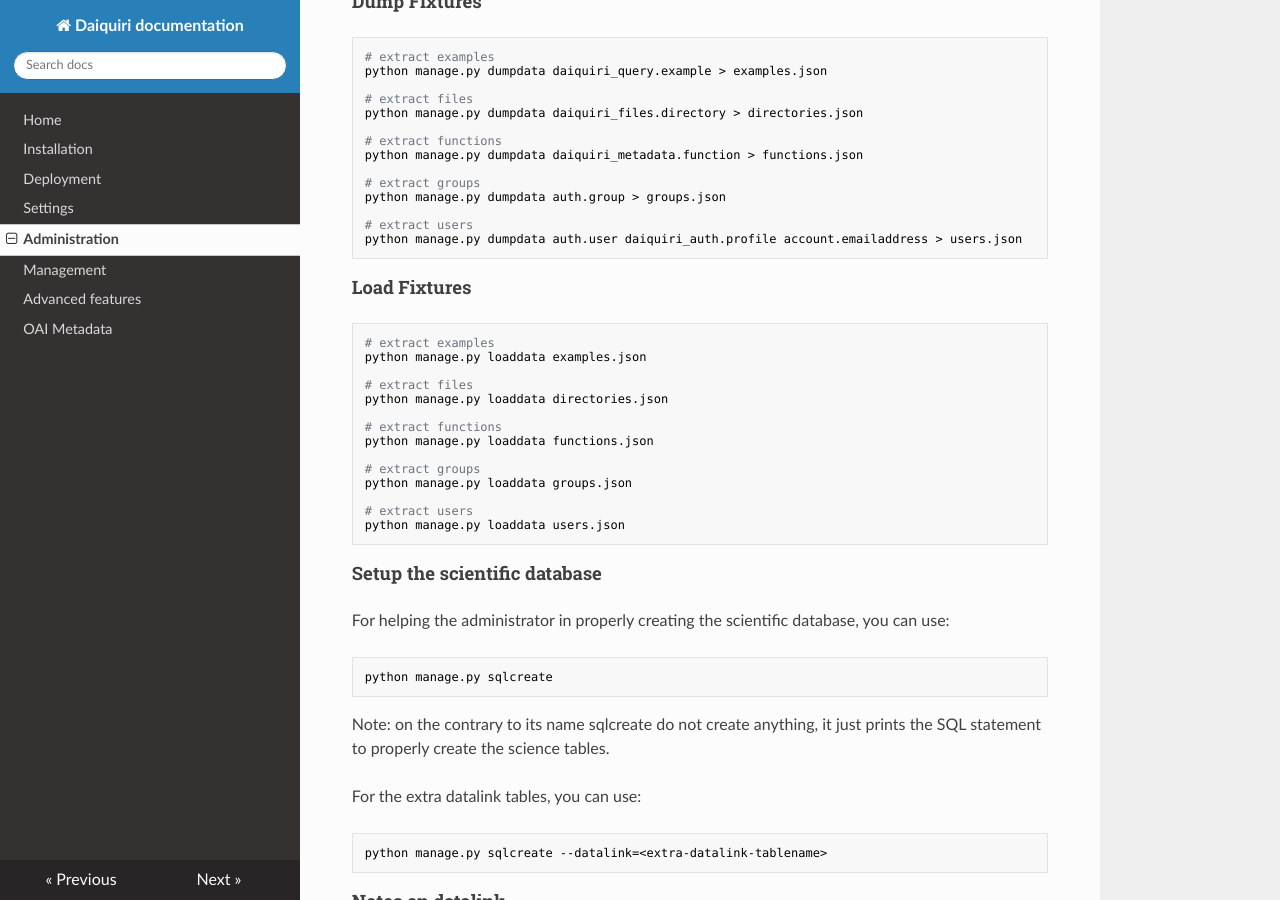
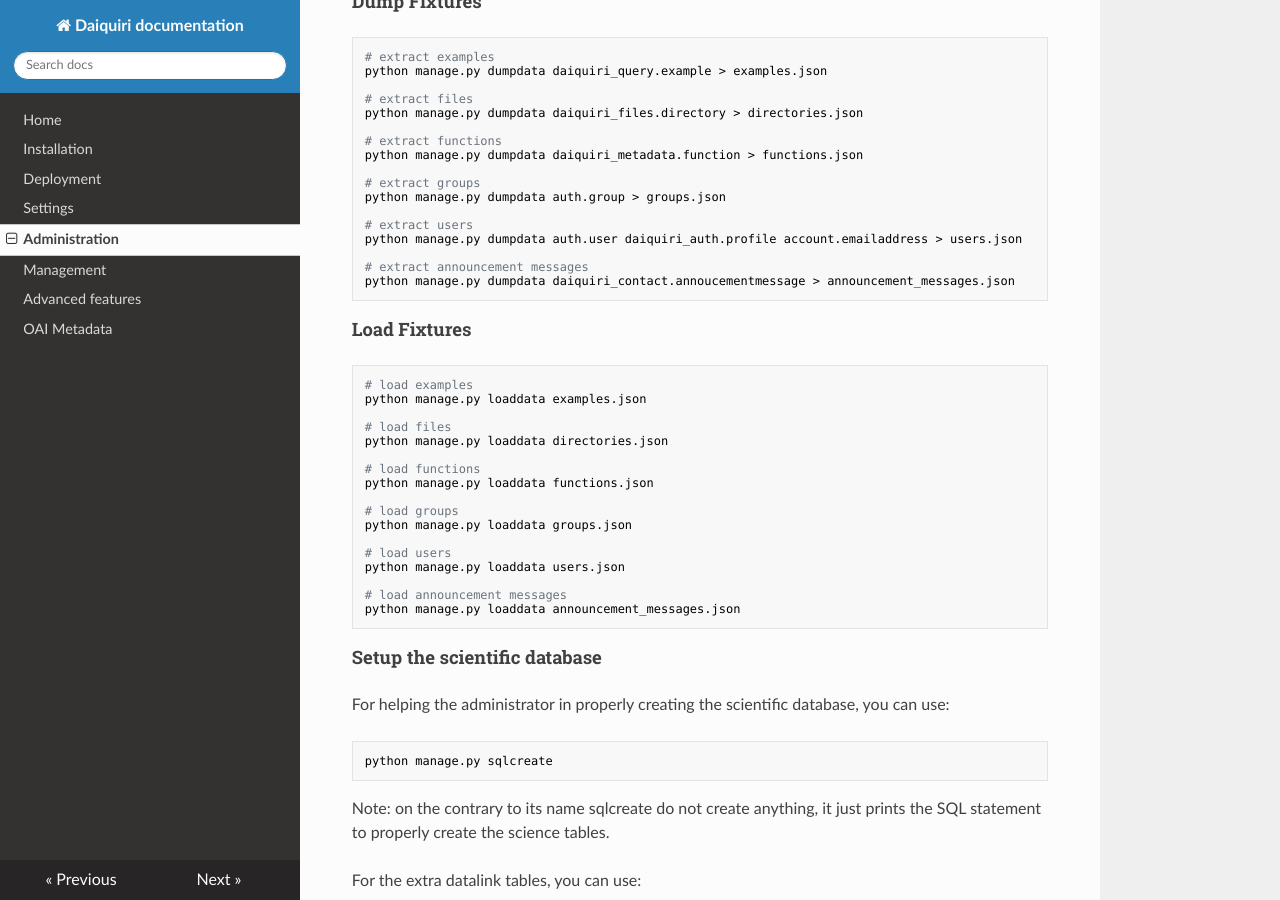
Before and after one commit to django-daiquiri/docs, an MkDocs documentation site: the page built from docs/administration.md, in a window 1280 px wide and 900 px high, scrolled down 2625 px. Built offline with MkDocs 1.6.1, drawn with Linux system fonts in a browser that asks for light colours; nearby versions of some CDN libraries.

Commit message:
add the extraction and load of the announcement messages fixture

````diff
--- a/docs/administration.md
+++ b/docs/administration.md
@@ -116,25 +116,31 @@ python manage.py dumpdata auth.group > groups.json
 
 # extract users
 python manage.py dumpdata auth.user daiquiri_auth.profile account.emailaddress > users.json
+
+# extract announcement messages
+python manage.py dumpdata daiquiri_contact.annoucementmessage > announcement_messages.json
 ```
 
 #### Load Fixtures
 
 ```bash
-# extract examples
+# load examples
 python manage.py loaddata examples.json
 
-# extract files
+# load files
 python manage.py loaddata directories.json
 
-# extract functions
+# load functions
 python manage.py loaddata functions.json
 
-# extract groups
+# load groups
 python manage.py loaddata groups.json
 
-# extract users
+# load users
 python manage.py loaddata users.json
+
+# load announcement messages
+python manage.py loaddata announcement_messages.json
 ```
 
 #### Setup the scientific database
````
